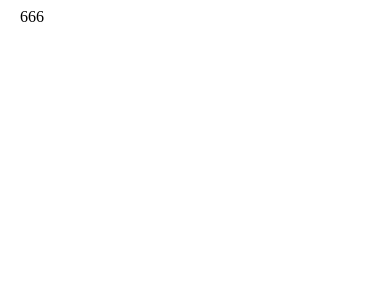
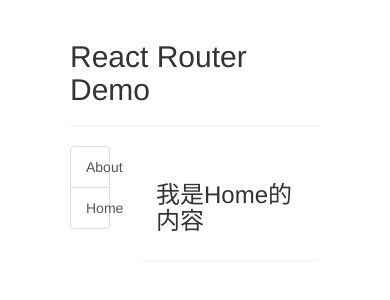
Before and after one commit to Kori000/react-start, a React (Create React App) app in the folder react_staging/: page /home in a window 390 px wide. Shown: the top 300 px of the page. Built offline with nearby package versions, Linux system fonts and the light colour scheme.

Commit message:
路由 ReactRouter@5 的基本使用

```diff
--- a/react_staging/package.json
+++ b/react_staging/package.json
@@ -11,6 +11,7 @@
     "nanoid": "^4.0.0",
     "react": "^18.2.0",
     "react-dom": "^18.2.0",
+    "react-router-dom": "5",
     "react-scripts": "5.0.1",
     "web-vitals": "^2.1.4"
   },
--- a/react_staging/public/index.html
+++ b/react_staging/public/index.html
@@ -9,7 +9,7 @@
     href="./favicon.ico"
   >
   <link
-    href="https://cdn.bootcdn.net/ajax/libs/twitter-bootstrap/5.2.3/css/bootstrap-grid.css"
+    href="./css/bootstrap.css"
     rel="stylesheet"
   >
 </head>
--- a/react_staging/src/App.js
+++ /dev/null
@@ -1,28 +0,0 @@
-import React, { Component } from 'react'
-import './App.css'
-export default class App extends Component {
-
-  state = {
-    users: [],
-    isFirst: true,
-    isLoading: true,
-    err: ''
-  }
-
-
-
-  updateState = (update) => {
-
-    this.setState(update)
-  }
-
-  render () {
-
-
-    return (
-      <div className="container">
-        666
-      </div>
-    )
-  }
-}
--- /dev/null
+++ b/react_staging/src/App.jsx
@@ -0,0 +1,53 @@
+import React, { Component } from 'react'
+import './App.css'
+import { Link, Route, } from 'react-router-dom';
+import About from './components/About';
+import Home from './components/Home';
+
+
+export default class App extends Component {
+
+  state = {
+
+  }
+
+
+
+  updateState = (update) => {
+
+    this.setState(update)
+  }
+
+  render () {
+
+
+    return (
+      <div>
+        <div className="row">
+          <div className="col-xs-offset-2 col-xs-8">
+            <div className="page-header"><h2>React Router Demo</h2></div>
+          </div>
+        </div>
+        <div className="row">
+          <div className="col-xs-2 col-xs-offset-2">
+            <div className="list-group">
+              {/* <a className="list-group-item" href="./about.html">About</a>
+              <a className="list-group-item active" href="./home.html">Home</a> */}
+              <Link className="list-group-item" to="/about" >About</Link>
+              <Link className="list-group-item" to="/home" >Home</Link>
+
+            </div>
+          </div>
+          <div className="col-xs-6">
+            <div className="panel">
+              <div className="panel-body">
+                <Route path="/about" component={About} ></Route>
+                <Route path="/home" component={Home}></Route>
+              </div>
+            </div>
+          </div>
+        </div>
+      </div>
+    )
+  }
+}
--- /dev/null
+++ b/react_staging/src/components/About/index.jsx
@@ -0,0 +1,9 @@
+import React, { Component } from 'react'
+
+export default class index extends Component {
+  render () {
+    return (
+      <h3>我是About的内容</h3>
+    )
+  }
+}
--- /dev/null
+++ b/react_staging/src/components/Home/index.jsx
@@ -0,0 +1,9 @@
+import React, { Component } from 'react'
+
+export default class index extends Component {
+  render () {
+    return (
+      <h3>我是Home的内容</h3>
+    )
+  }
+}
--- a/react_staging/src/index.js
+++ b/react_staging/src/index.js
@@ -3,7 +3,13 @@
 // DOM 库
 import ReactDOM from 'react-dom/client'
 import App from './App';
+import { BrowserRouter } from 'react-router-dom';
 
 
-const root = ReactDOM.createRoot( document.getElementById('root'))
-root.render(<App/>)
+const root = ReactDOM.createRoot(document.getElementById('root'))
+root.render(
+  <BrowserRouter>
+    <App />
+  </BrowserRouter>
+
+)
```
Also changed, not shown: 1 other file (tests, documents, lock files or other folders).
